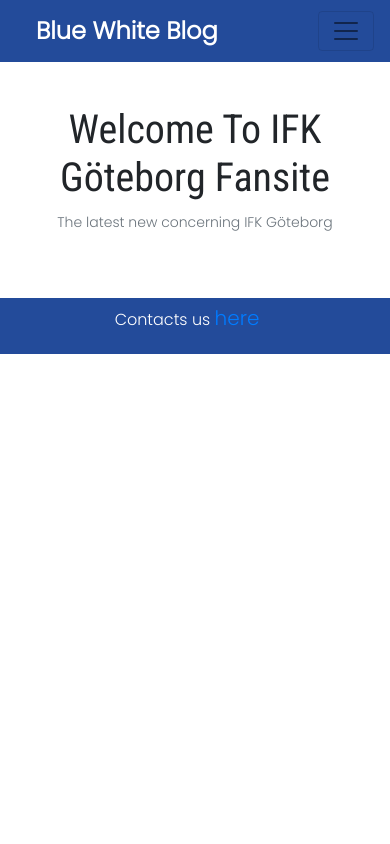
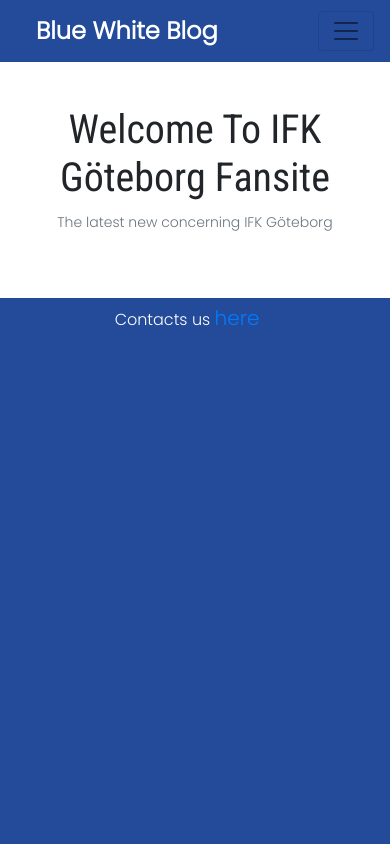
Before and after one commit to AlbinHall/blue-white-blog, a Django app: page / in a window 390 px wide. Run offline with Django 3.2, Linux system fonts and the light colour scheme; data that the repository does not hold is empty.

Commit message:
fix ux problem in phone view with footer not at bottom

```diff
--- a/static/css/style.css
+++ b/static/css/style.css
@@ -1,4 +1,8 @@
 /*overwriting styling of navbar */
+html,body{
+    overflow-x: hidden;
+}
+
 h1, h2, h3, h4, h5 {
     font-family: 'Roboto Condensed', sans-serif;
 }
@@ -25,3 +29,7 @@ body {
 h1 {
     padding-top: 20px;
 }
+
+footer {
+    height: 80vh;
+}
--- a/templates/base.html
+++ b/templates/base.html
@@ -53,8 +53,11 @@
                 <li class="nav-item text-right">
                     <a class="nav-link" href="{% url 'account_signup' %}">Register | </a>
                 </li>
-                <li class="nav-item">
+                <li class="nav-item text-right">
                     <a class="nav-link" href="{% url 'account_login' %}">Login |</a>
+                </li>
+                <li class="nav-item text-right">
+                    <a class="nav-link" href="{% url 'send_email' %}">Contact us |</a>
                 </li>
                 {% endif %}
             </ul>
@@ -63,9 +66,13 @@
     <!--Start of content for other templates-->
     {% block content%}
     {% endblock %}
-    <footer class="footer justify-content-center mt-4" style="background-color: #234b9a;">
-        <p class="text-center" style="color: white;">Contacts us <a href="{% url 'send_email' %}"
-                class="navbar-brand">here</a></p>
+    <footer class="footer mt-4 w-100" style="background-color: #234b9a;">
+        <div class="row justify-content-center">
+            <div class="col-md-12 w-100">
+                <p class="text-center" style="color: white;">Contacts us <a href="{% url 'send_email' %}"
+                        class="navbar-brand">here</a></p>
+            </div>
+        </div>
     </footer>
 </body>
 
```
Also changed, not shown: templates/post_detail.html (+8 -6 lines), README.md.
